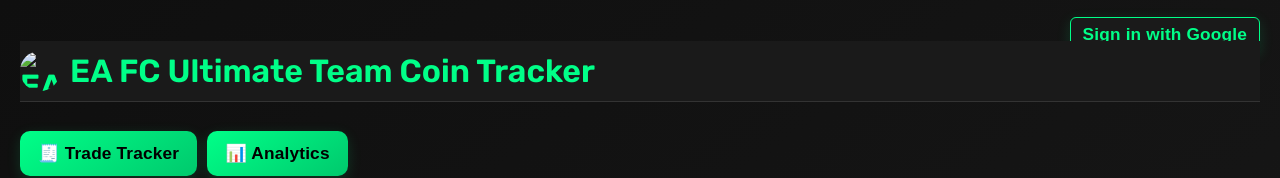
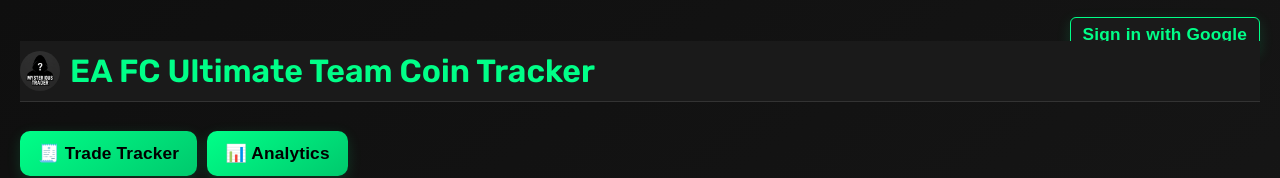
Before and after one commit to SiRAdem/MysteriousTraderTool, a plain HTML site: page index.html in a window 1280 px wide. Shown: the top 178 px of the page. Drawn offline with nearby package versions, Linux system fonts and the light colour scheme; no server answers.

Commit message:
index.html

```diff
--- a/index.html
+++ b/index.html
@@ -340,7 +340,7 @@
 </head>
 <body>
 <h1>
-  <img src="https://www.ea.com/favicon.ico" id="logo" alt="EA Logo">
+  <img src="ChatGPT Image Jun 18, 2025, 02_18_51 PM.png" id="logo" alt="EA Logo">
   EA FC Ultimate Team Coin Tracker
 </h1>
 <div id="tabSwitcher">
```
